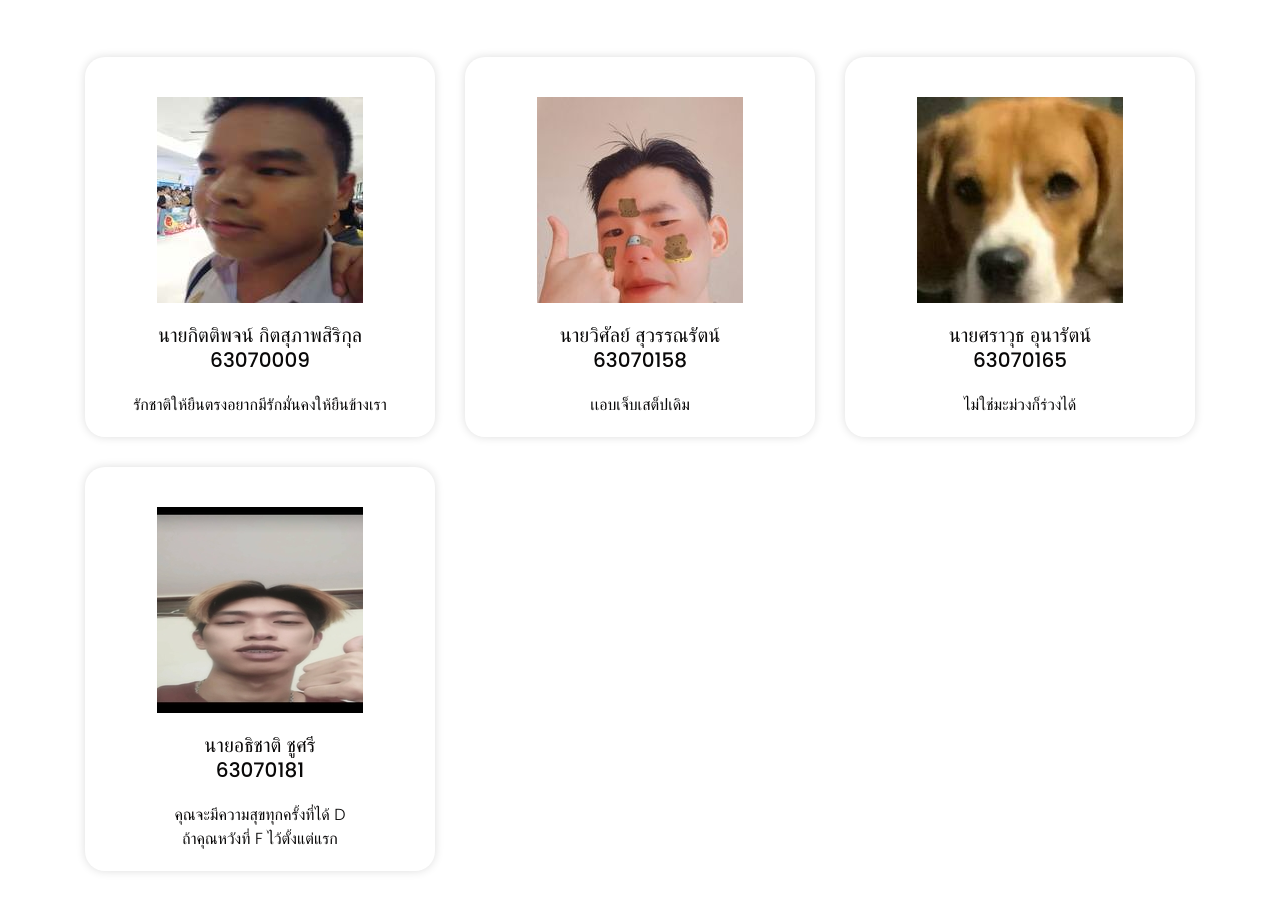
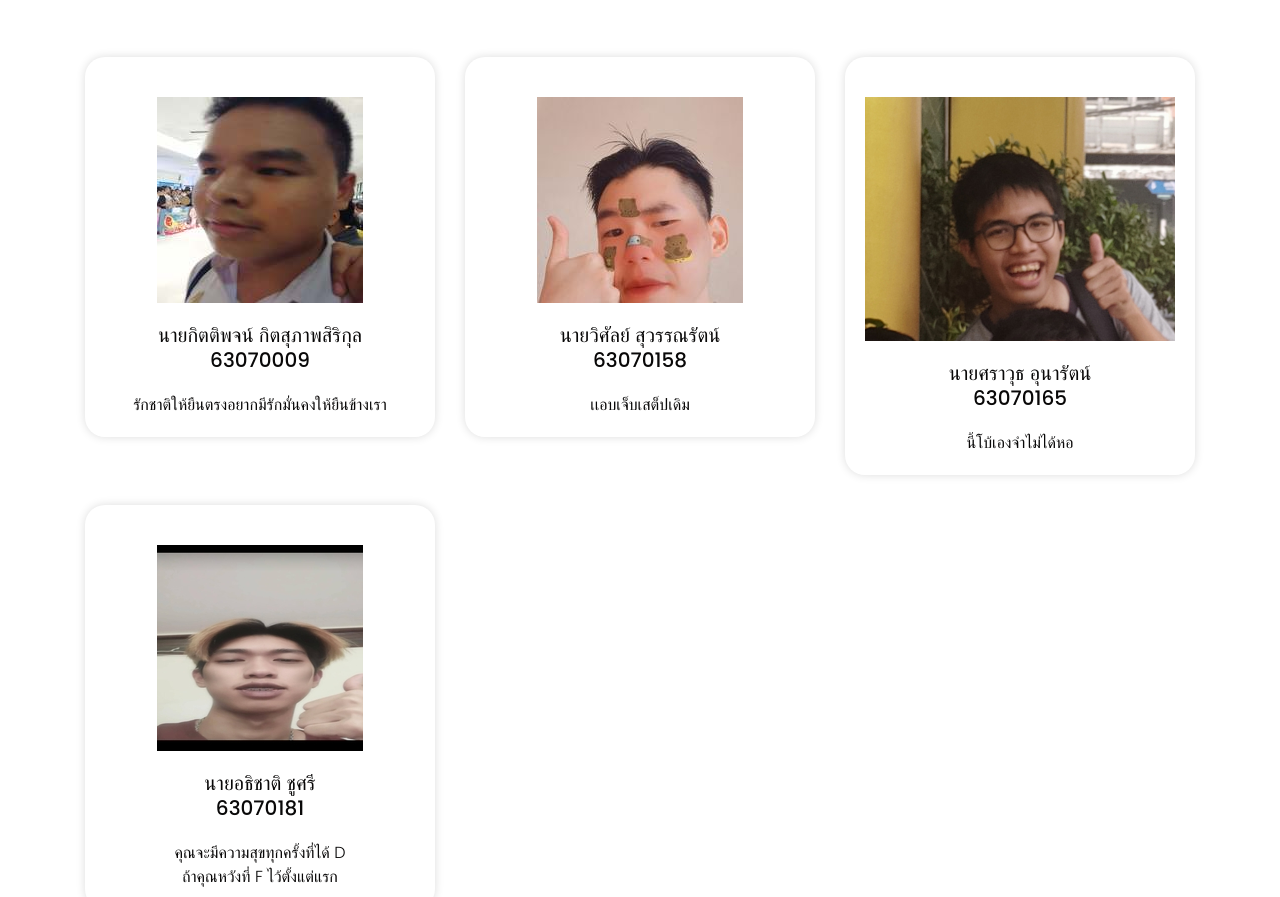
Before and after one commit to Athichart/compro63-Contact_Management, a plain HTML site: page index.html in a window 1280 px wide. Shown: the part 5334-6231 px from the top of the page. Drawn offline with nearby package versions, Linux system fonts and the light colour scheme.

Commit message:
Update index.html

```diff
--- a/index.html
+++ b/index.html
@@ -283,9 +283,9 @@
                </div>
                <div class="col-xl-4 col-lg-4 col-md-4 col-sm-12">
                   <div class="why-box">
-                     <i><img src="images/chanow.jpg" alt="#" /></i>
+                     <i><img src="images/who.png" alt="#" /></i>
                      <h3>นายศราวุธ อุนารัตน์<br>63070165</h3>
-                     <p>ไม่ใช่มะม่วงก็ร่วงได้
+                     <p>นี้โบ้เองจำไม่ได้หอ
                      </p>
                   </div>
                   <!-- <a class="read_more bg" href="#">Read More</a> -->
```
